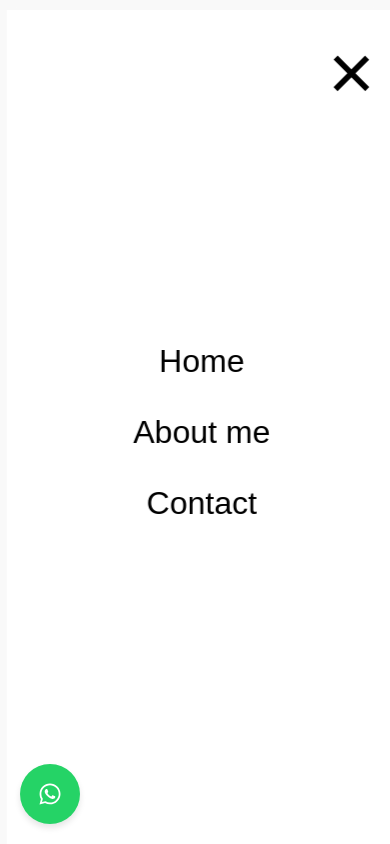
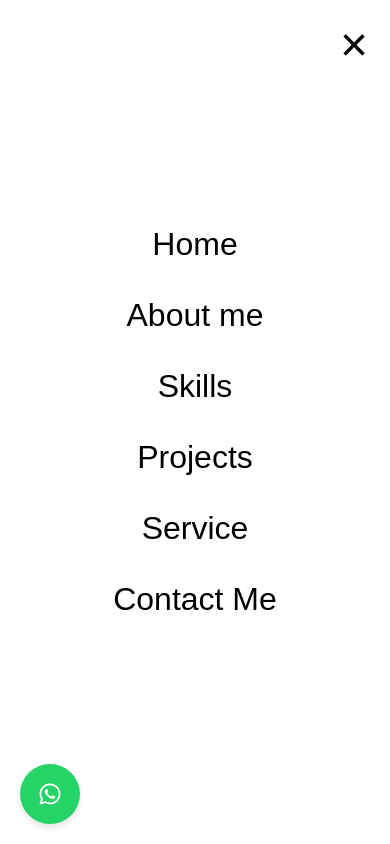
Before and after one commit to franco-barros/Portfolio, a Next.js app: page / in a window 390 px wide. Both pictures are taken after a click on the button "Abrir menú". Shown: the top 844 px of the page. Built offline with nearby package versions, Linux system fonts and the light colour scheme.

Commit message:
Base 0.15 || Animeted Menu Overlay fixed

```diff
--- a/src/Components/animations/animatedmenuoverlay/AnimatedMenuOverlay.tsx
+++ b/src/Components/animations/animatedmenuoverlay/AnimatedMenuOverlay.tsx
@@ -1,6 +1,6 @@
 "use client";
-
 import React, { useState } from "react";
+import { createPortal } from "react-dom";
 import styles from "../../../styles/animations/AnimatedMenuOverlay.module.css";
 
 interface AnimatedMenuOverlayProps {
@@ -21,7 +21,7 @@ const AnimatedMenuOverlay: React.FC<AnimatedMenuOverlayProps> = ({
     }, 500);
   };
 
-  return (
+  const overlayContent = (
     <div className={styles.menuOverlayContainer}>
       <div
         className={`${styles.animatedMenu} ${
@@ -35,6 +35,9 @@ const AnimatedMenuOverlay: React.FC<AnimatedMenuOverlayProps> = ({
         >
           &times;
         </button>
+
+        {/* Contenedor para los botones del menú */}
+        <div className={styles.menuItemsContainer}>
           <button
             onClick={() => {
               scrollToSection("home");
@@ -55,16 +58,47 @@ const AnimatedMenuOverlay: React.FC<AnimatedMenuOverlayProps> = ({
           </button>
           <button
             onClick={() => {
-            scrollToSection("footer");
+              scrollToSection("skills");
               handleClose();
             }}
             className={styles.menuItem}
           >
-          Contact
+            Skills
+          </button>
+          <button
+            onClick={() => {
+              scrollToSection("projects");
+              handleClose();
+            }}
+            className={styles.menuItem}
+          >
+            Projects
+          </button>
+          <button
+            onClick={() => {
+              scrollToSection("service");
+              handleClose();
+            }}
+            className={styles.menuItem}
+          >
+            Service
+          </button>
+          <button
+            onClick={() => {
+              scrollToSection("contactme");
+              handleClose();
+            }}
+            className={styles.menuItem}
+          >
+            Contact Me
           </button>
         </div>
       </div>
+    </div>
   );
+
+  // Renderizamos el overlay en un portal para que cubra toda la pantalla.
+  return createPortal(overlayContent, document.body);
 };
 
 export default AnimatedMenuOverlay;
--- a/src/Components/hero/Hero.tsx
+++ b/src/Components/hero/Hero.tsx
@@ -1,5 +1,6 @@
 "use client";
 import React from "react";
+import { motion } from "framer-motion";
 import styles from "../../styles/Hero.module.css";
 import AnimatedSphere from "../animations/animatedsphere";
 import DownloadCV from "../utils/pdf/DownloadCV";
@@ -10,22 +11,28 @@ const Hero: React.FC = () => {
       <div className={styles.backgroundEffect}></div>
 
       <div className={styles.heroContainer}>
-        {/*Columna izquierda: Sphere with photo */}
+        {/* Columna izquierda: Sphere con animación */}
         <div className={styles.leftColumn}>
           <AnimatedSphere />
         </div>
 
-        {/* Columna centro: Content */}
+        {/* Columna central: Contenido */}
         <div className={styles.centerColumn}>
           <h1 className={styles.title}>Fullstack Developer</h1>
           <p className={styles.description}>Franco Barros</p>
-          {/* Turn the button into a link for scrolling */}
-          <a href="#projects" className={styles.ctaButton}>
+          {/* Botón que hace scroll a la sección de proyectos */}
+          <motion.a
+            href="#projects"
+            className={styles.ctaButton}
+            whileTap={{ scale: 0.95, opacity: 0.8 }}
+            whileHover={{ scale: 1.05 }}
+            transition={{ type: "spring", stiffness: 300 }}
+          >
             View Projects
-          </a>
+          </motion.a>
         </div>
 
-        {/* Columna derecha: Download CV */}
+        {/* Columna derecha: Botón para descargar CV */}
         <div className={styles.rightColumn}>
           <DownloadCV />
         </div>
--- a/src/Components/utils/whatsappbutton/WhatsAppButton.tsx
+++ b/src/Components/utils/whatsappbutton/WhatsAppButton.tsx
@@ -6,7 +6,7 @@ import { FaWhatsapp } from "react-icons/fa"; // Usaremos react-icons para el íc
 const WhatsAppButton: React.FC = () => {
   const handleWhatsAppClick = () => {
     window.open(
-      "https://wa.me/1234567890", // Reemplaza con tu número de WhatsApp (código internacional incluido)
+      "https://wa.me/5492645878987", // Número formateado correctamente
       "_blank"
     );
   };
--- a/src/app/layout.tsx
+++ b/src/app/layout.tsx
@@ -3,7 +3,6 @@ import { useState } from "react";
 import { ThemeProvider } from "../Context/ThemeContext";
 import Navbar from "../Components/navbar";
 import Footer from "../Components/footer";
-import ThemeToggle from "../Components/utils/themetoggle";
 import WhatsAppButton from "../Components/utils/whatsappbutton";
 // import ChatbotModal from "../Components/chatbot/ChatBotModal"; // Comentado temporalmente
 import Greeting from "../Components/animations/greeting/Greeting";
@@ -30,7 +29,6 @@ export default function Layout({ children }: { children: React.ReactNode }) {
           {showUI && (
             <div className="relative z-20">
               <Navbar />
-              <ThemeToggle />
               {/* <ChatbotModal /> */}
               <WhatsAppButton /> {/* Botón de WhatsApp */}
               <main className="layerContent">{children}</main>
--- a/src/styles/Hero.module.css
+++ b/src/styles/Hero.module.css
@@ -1,7 +1,7 @@
 .hero {
   position: relative;
-  width: 100vw; /* Ancho completo */
-  min-height: 100vh; /* Altura completa */
+  width: 100vw;
+  min-height: 100vh;
   background: var(--navbar-scrolled-bg);
   backdrop-filter: blur(8px);
   display: flex;
@@ -21,7 +21,7 @@
   pointer-events: none;
 }
 
-/* Contenedor de tres columnas */
+/* Contenedor principal con tres columnas */
 .heroContainer {
   position: relative;
   z-index: 20;
@@ -29,51 +29,101 @@
   max-width: 1200px;
   display: flex;
   justify-content: space-between;
-  align-items: flex-start; /* Alinea los elementos por el top */
+  align-items: flex-start;
 }
 
-/* Columna izquierda: Esfera animada, colocada hacia abajo */
+/* Animación de flotación para columnas laterales */
+@keyframes floatUpDown {
+  0% {
+    transform: translateY(0);
+  }
+  50% {
+    transform: translateY(-20px);
+  }
+  100% {
+    transform: translateY(0);
+  }
+}
+
+/* Columna izquierda: Animación aplicada */
 .leftColumn {
   flex: 1;
   display: flex;
   justify-content: center;
   align-items: center;
   position: relative;
-  top: 100px; /* Baja la esfera */
+  top: 100px; /* Posición inicial para desktop */
+  animation: floatUpDown 3s ease-in-out infinite;
 }
 
-/* Columna central: Contenido del Hero, se desplaza hacia arriba */
+/* Columna central: Contenido del hero */
 .centerColumn {
   flex: 2;
   text-align: center;
   color: var(--foreground);
   position: relative;
-  top: -50px; /* Sube el contenido central */
+  top: -50px; /* Eleva el contenido central */
 }
 
-/* Columna derecha: Botón para descargar CV, colocada hacia abajo */
+/* Columna derecha: Animación aplicada */
 .rightColumn {
   flex: 1;
   display: flex;
   justify-content: center;
   align-items: center;
   position: relative;
-  top: 170px; /* Baja el botón */
+  top: 170px; /* Posición inicial para desktop */
+  animation: floatUpDown 3s ease-in-out infinite;
 }
 
-/* Estilos del título y descripción */
+/* Animación para el título: Pop In desde arriba */
+@keyframes popIn {
+  0% {
+    opacity: 0;
+    transform: translateY(-30px) scale(0.8);
+  }
+  60% {
+    opacity: 1;
+    transform: translateY(10px) scale(1.05);
+  }
+  100% {
+    opacity: 1;
+    transform: translateY(0) scale(1);
+  }
+}
+
+/* Animación para la descripción: Pop In desde abajo */
+@keyframes popInUp {
+  0% {
+    opacity: 0;
+    transform: translateY(30px) scale(0.8);
+  }
+  60% {
+    opacity: 1;
+    transform: translateY(-10px) scale(1.05);
+  }
+  100% {
+    opacity: 1;
+    transform: translateY(0) scale(1);
+  }
+}
+
+/* Estilos del título y descripción con la nueva animación */
 .title {
   font-size: 3rem;
   font-weight: bold;
   margin: 0;
+  animation: popIn 1s cubic-bezier(0.68, -0.55, 0.265, 1.55) forwards;
 }
 
 .description {
   font-size: 1.5rem;
   margin-top: 10px;
+  animation: popInUp 1s cubic-bezier(0.68, -0.55, 0.265, 1.55) forwards;
+  animation-delay: 0.5s;
 }
 
-/* Botón "Ver proyectos" */
+/* Botón "View Projects" redondeado */
 .ctaButton {
   margin-top: 20px;
   padding: 10px 20px;
@@ -84,20 +134,25 @@
   cursor: pointer;
   transition: transform 0.2s ease;
   position: relative;
+  border-radius: 30px;
+  text-decoration: none;
 }
 
 .ctaButton:hover {
   transform: scale(1.1);
 }
 
-/* Ajustes para la esfera animada (si es necesario) */
+/* Ajustes para la esfera animada */
 .animatedSphere {
   width: 100%;
   max-width: 300px;
 }
 
-/* Responsividad: en pantallas pequeñas se apilan las columnas */
+/* Mobile adjustments para el hero */
 @media (max-width: 768px) {
+  .hero {
+    padding-top: 60px; /* Espacio para el navbar mobile */
+  }
   .heroContainer {
     flex-direction: column;
     align-items: center;
@@ -105,9 +160,11 @@
   .leftColumn,
   .centerColumn,
   .rightColumn {
-    top: 0; /* Elimina el desplazamiento en móviles */
+    top: 0; /* Se elimina el desplazamiento vertical en mobile */
     flex: none;
     margin-bottom: 20px;
+    /* Puedes mantener o desactivar la animación en mobile */
+    animation: none;
   }
   .centerColumn {
     text-align: center;
--- a/src/styles/Navbar.module.css
+++ b/src/styles/Navbar.module.css
@@ -1,19 +1,19 @@
 .navbar {
   position: fixed;
-  top: 10px; /* Margen superior para separarlo un poco */
+  top: 10px; /* Para desktop */
   left: 50%;
   transform: translateX(-50%);
-  width: 90%; /* Reducimos el ancho para que se aprecie el borde redondeado */
-  max-width: 1200px; /* Mantiene un ancho máximo */
+  width: 90%; /* Ancho para apreciar bordes redondeados */
+  max-width: 1200px; /* Ancho máximo */
   height: 60px;
   background: transparent;
   transition: background 0.3s ease-in-out, backdrop-filter 0.3s ease-in-out;
   display: flex;
   align-items: center;
   z-index: 1001;
-  border-radius: 50px; /* Aumentamos el redondeo para que sea más notorio */
-  padding: 0.3rem 0.8rem; /* Igual que el logo, para dar consistencia */
-  backdrop-filter: blur(8px); /* Mantiene el mismo efecto de difuminado */
+  border-radius: 50px; /* Bordes redondeados */
+  padding: 0.3rem 0.8rem;
+  backdrop-filter: blur(8px);
 }
 
 .scrolled {
@@ -32,29 +32,32 @@
   height: 100%;
 }
 
-/* Logo reducido y estético */
+/* Logo estético */
 .logo {
-  font-size: 1.2rem; /* Tamaño de fuente reducido */
+  font-size: 1.2rem;
   font-weight: bold;
   color: var(--foreground);
   transition: color 0.3s ease-in-out;
-  padding: 0.3rem 0.8rem; /* Espaciado interno ajustado */
-  border: 1px solid var(--foreground); /* Borde más sutil */
-  border-radius: 20px; /* Bordes redondeados */
+  padding: 0.3rem 0.8rem;
+  border: 1px solid var(--foreground);
+  border-radius: 20px;
   background: transparent;
 }
 
+/* Ocultar ThemeToggle y FloatingButton cuando se abre el menú */
 .menuOpen .themeToggle,
 .menuOpen .floatingButton {
   display: none !important;
 }
 
+/* Contenedor de menú y elementos dentro del navbar */
 .menuWrapper {
   display: flex;
   align-items: center;
   gap: 1rem;
 }
 
+/* Botón de menú en escritorio */
 .desktopMenuButton {
   background: none;
   border: none;
@@ -64,6 +67,7 @@
   transition: color 0.3s ease-in-out;
 }
 
+/* Botón de menú en móvil */
 .mobileMenuButton {
   display: none;
   background: none;
@@ -74,6 +78,7 @@
   transition: color 0.3s ease-in-out;
 }
 
+/* Mobile overrides para el navbar */
 @media (max-width: 768px) {
   .desktopMenuButton {
     display: none;
@@ -82,7 +87,22 @@
     display: block;
   }
   .logo {
-    font-size: 1.2rem; /* Ajuste adicional en móviles */
+    font-size: 1.2rem;
     padding: 0.25rem 0.6rem;
   }
+  .navbar {
+    top: 0; /* Desliza desde arriba */
+    height: 50px; /* Altura reducida para mobile */
+    animation: slideDown 0.5s ease forwards;
+  }
 }
+
+/* Animación para el navbar mobile */
+@keyframes slideDown {
+  from {
+    transform: translate(-50%, -100%);
+  }
+  to {
+    transform: translate(-50%, 0);
+  }
+}
--- a/src/styles/animations/AnimatedMenuOverlay.module.css
+++ b/src/styles/animations/AnimatedMenuOverlay.module.css
@@ -2,11 +2,11 @@
   position: fixed;
   top: 0;
   left: 0;
-  width: 100vw;
-  height: 100vh;
+  width: 100%;
+  height: 100%;
+  background: var(--overlay-bg, rgba(0, 0, 0, 0.8));
+  z-index: 1100; /* Mayor que otros elementos */
   overflow: hidden;
-  background: var(--overlay-bg, rgba(0, 0, 0, 0.8));
-  z-index: 1100; /* Asegurar que sea mayor que ThemeToggle y ChatbotModal */
 }
 
 .animatedMenu {
@@ -20,7 +20,7 @@
   flex-direction: column;
   justify-content: center;
   align-items: center;
-  z-index: 1101; /* Un poco más alto para estar sobre todo */
+  z-index: 1101;
 }
 
 .open {
@@ -37,14 +37,14 @@
     opacity: 0;
   }
   100% {
-    clip-path: circle(150% at 50% 50%);
+    clip-path: circle(100vmax at 50% 50%);
     opacity: 1;
   }
 }
 
 @keyframes collapseMenu {
   0% {
-    clip-path: circle(150% at 50% 50%);
+    clip-path: circle(100vmax at 50% 50%);
     opacity: 1;
   }
   100% {
@@ -59,11 +59,20 @@
   right: 1rem;
   background: none;
   border: none;
-  font-size: 5rem;
+  font-size: 3rem;
   color: var(--foreground);
   cursor: pointer;
+  z-index: 1102;
 }
 
+/* Contenedor para agrupar los botones del menú */
+.menuItemsContainer {
+  display: flex;
+  flex-direction: column;
+  align-items: center;
+}
+
+/* Estilo de cada botón del menú */
 .menuItem {
   background: none;
   border: none;
@@ -92,12 +101,22 @@
   }
 }
 
-.menuItem:nth-of-type(2) {
+/* Delays para cada botón dentro del contenedor */
+.menuItemsContainer .menuItem:nth-of-type(1) {
+  animation-delay: 0.2s;
+}
+.menuItemsContainer .menuItem:nth-of-type(2) {
   animation-delay: 0.3s;
 }
-.menuItem:nth-of-type(3) {
+.menuItemsContainer .menuItem:nth-of-type(3) {
   animation-delay: 0.4s;
 }
-.menuItem:nth-of-type(4) {
+.menuItemsContainer .menuItem:nth-of-type(4) {
   animation-delay: 0.5s;
 }
+.menuItemsContainer .menuItem:nth-of-type(5) {
+  animation-delay: 0.6s;
+}
+.menuItemsContainer .menuItem:nth-of-type(6) {
+  animation-delay: 0.7s;
+}
```
Also changed, not shown: src/styles/utils/ThemeToggle.module.css (+3 -7 lines). Lines whose indentation alone changed are shown as unchanged.
